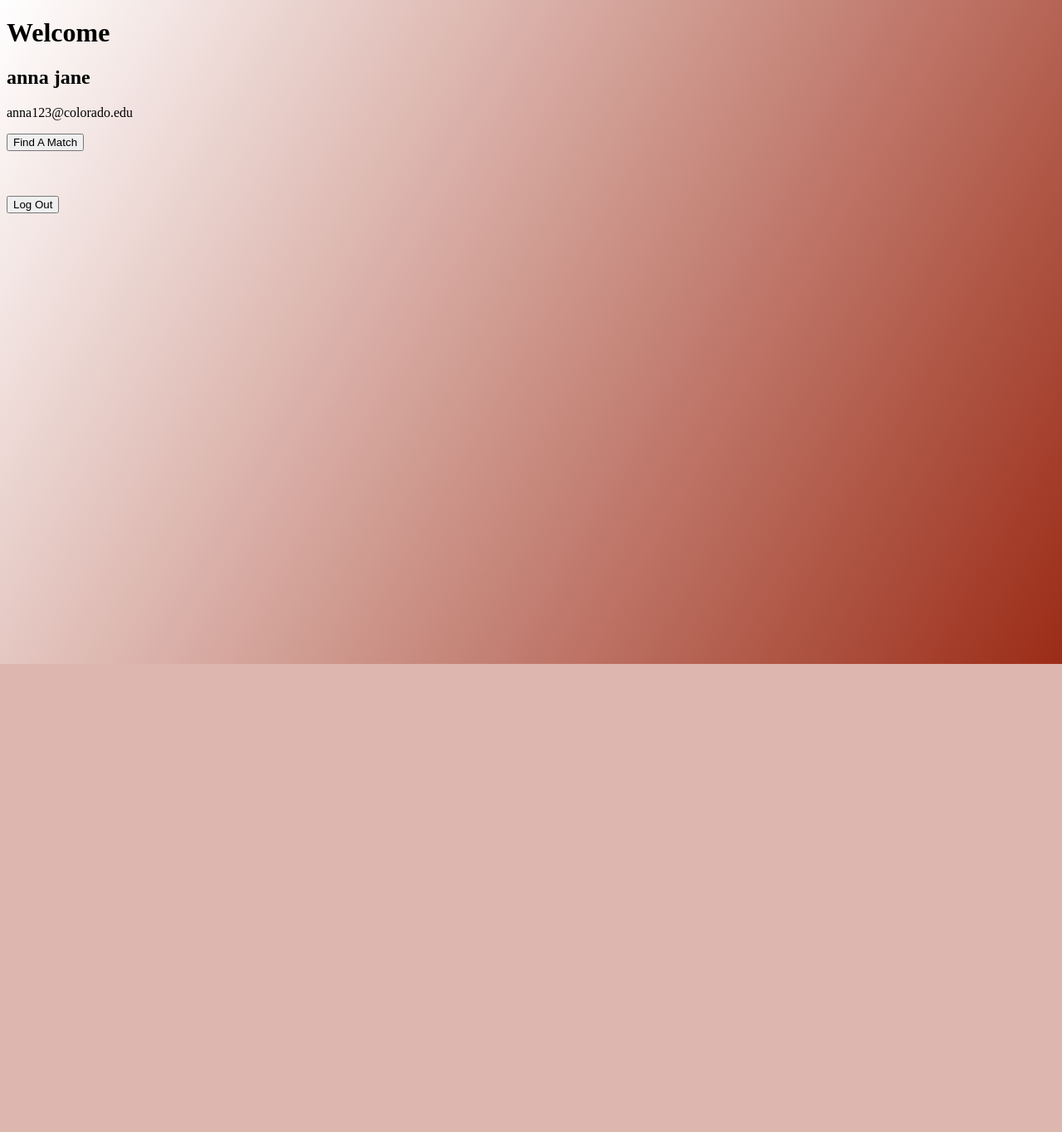
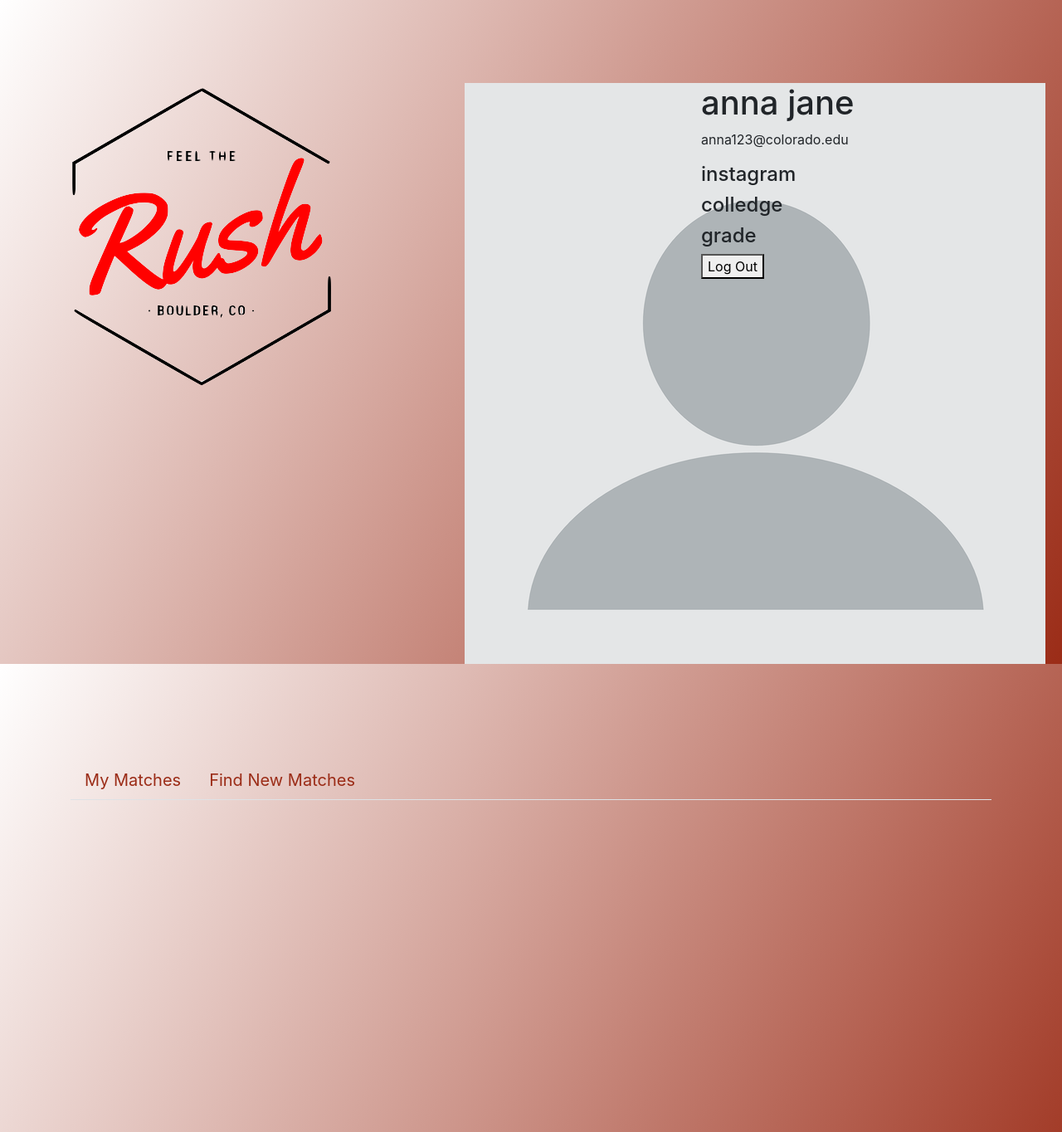
Before and after one commit to jokesire/Final-Project-CSCI3308, a PHP site: page /profile.php in a window 1280 px wide. Shown: the whole page at 83% size. Before the commit the page ends 800 px from the top, so only its background shows below. Run offline with PHP 8.4, Linux system fonts and the light colour scheme; a user stored in the database is signed in.

Commit message:
Add files via upload

```diff
--- a/profile.php
+++ b/profile.php
@@ -23,25 +23,131 @@
 <head>
   <meta charset="UTF-8">
   <title>Welcome <?= $first_name.' '.$last_name ?></title>
+  <link rel="stylesheet" href="https://maxcdn.bootstrapcdn.com/bootstrap/4.0.0/css/bootstrap.min.css" integrity="sha384-Gn5384xqQ1aoWXA+058RXPxPg6fy4IWvTNh0E263XmFcJlSAwiGgFAW/dAiS6JXm"crossorigin="anonymous">
+  <link rel="stylesheet" href="main.css" />
+
   <?php include 'css/css.html'; ?>
 </head>
 
 <body>
-  <div class="form">
+  <div class ="container">
+    <div class="row">
+      <div class="col-md-5">
 
-          <h1>Welcome</h1>
-          <h2><?php echo $first_name.' '.$last_name; ?></h2>
+
+          <img class="img-fluid" alt="Responsive image" src="feel.png"  />
+      </div>
+      <div class= "col-md-3">
+          <img class="img-profile" alt="ProfilePicture" src="profile.png"  />
+      </div>
+      <div class="col-md-4">
+
+          <h1><?php echo $first_name.' '.$last_name; ?></h1>
           <p><?= $email ?></p>
-
-		  <a href="groupinput.php"><button class="button button-block" name="search"/>Find A Match</button></a>
-		  <br>
-		   <br>
-		    <br>
-			 <br>
+          <h4>instagram</h4>
+          <h4>colledge</h4>
+          <h4>grade</h4>
 
           <a href="logout.php"><button class="button button-block" name="logout"/>Log Out</button></a>
 
+      </div>
+    </div>
+    <div class= "row 3">
+      <div class="col-md-12">
+          <p>
+          <?php
+          if( isset($_SESSION['message']) AND !empty($_SESSION['message']) ):
+              echo $_SESSION['message'];
+
+          endif;
+          ?>
+          </p>
+
+            <ul class="nav nav-tabs" role="tablist">
+              <li class="nav-item">
+                <a class="nav-link" href="#mymatches" role="tab" data-toggle="tab">My Matches</a>
+              </li>
+              <li class="nav-item">
+                <a class="nav-link" href="#findnewmatches" role="tab" data-toggle="tab">Find New Matches</a>
+              </li>
+            </ul>
+
+            <!--*** TABBED CONTENT *** -->
+            <div class = "tab-content">
+
+            <!--*** LOGIN PANEL *** -->
+            <div role="tabpanel" class="tab-pane fade in active" id = "mymatches">
+            <form action="homepage.php" method= "post" autocomplete="off">
+
+            <div class="form-group">
+              <label class = "sr-only" for="email" >
+                Email address<span class="req">*</span>
+              </label>
+              <input type="email" name="email" class="form-control" id="email" placeholder="email" />
+            </div>
+
+            <div class="form-group">
+              <label class = "sr-only" for="password">
+                Password<span class="req">*</span>
+              </label>
+              <input type="password" name="password" class="form-control" id="password" placeholder="password" />
+            </div>
+
+            <button type="submit" name="login" class="btn btn-info">
+              Login
+            </button>
+
+          </form>
+      </div>
+
+      <!--*** SIGN-UP PANEL *** -->
+      <div role="tabpanel" class="tab-pane fade in active" id="findnewmatches">
+        <form action="homepage.php" method="post" autocomplete="off">
+
+        <div class = "form-group">
+          <label class = "sr-only" for = "firstname">
+            First Name<span class ="req">*</span>
+          </label>
+          <input type = "text" name = "firstname" class = "form-control"
+                 id = "firstname" placeholder = "First Name"/>
+        </div>
+
+        <div class = "form-group">
+          <label class = "sr-only" for = "lastname">
+             Last Name<span class ="req">*</span>
+          </label>
+          <input type = "text" name = "lastname" class = "form-control"
+                  id = "lastname" placeholder = "Last Name"/>
+        </div>
+
+        <div class = "form-group">
+          <label class = "sr-only" for = "email">
+             Email Address<span class ="req">*</span>
+          </label>
+          <input type = "email" name = "email" class = "form-control"
+                  id = "email" placeholder = "Email"/>
+       </div>
+
+        <div class = "form-group">
+          <label class = "sr-only" for = "password">
+             New Password<span class ="req">*</span>
+          </label>
+          <input type = "password" name = "password" class = "form-control"
+                  id = "password" placeholder = "Password"/>
+        </div>
+
+        <button type="submit" name ="register" class = "btn btn-info">
+          Register
+        </button>
+
+      </form>
+
+
+
 
     </div>
+
+    </div>
+  </div>
 </body>
 </html>
```
Also changed, not shown: homepage.php (+8 -7 lines), feel.png (added), profile.png (added), 1 other file.
